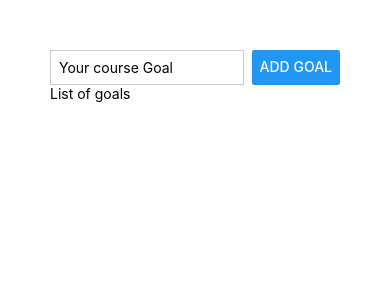
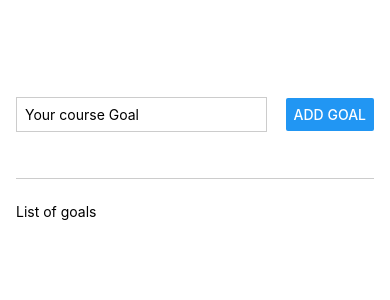
Before and after one commit to LaciG/RNCourse, a React Native app: screen / in a window 390 px wide. Shown: the top 300 px of the page. Built offline with nearby package versions, Linux system fonts and the light colour scheme.

Commit message:
Section2, video22 Done

```diff
--- a/App.js
+++ b/App.js
@@ -7,7 +7,7 @@
         <TextInput style={styles.textInput} placeholder='Your course Goal' />
         <Button title='Add Goal' />
       </View>
-      <View>
+      <View style={styles.goalsContainer}>
         <Text>List of goals</Text>
       </View>
     </View>
@@ -16,17 +16,27 @@
 
 const styles = StyleSheet.create({
   appContainer: {
-    padding: 50
+    flex: 1,
+    paddingTop: 50,
+    paddingHorizontal: 16
   },
   inputContainer: {
+    flex: 1,
     flexDirection: 'row',
     justifyContent: 'space-between',
+    alignItems: 'center',
+    marginBottom: 24,
+    borderBottomWidth: 1,
+    borderBottomColor: '#cccccc'
   },
   textInput: {
     borderWidth: 1,
     borderColor: '#cccccc',
-    width: '80%',
+    width: '70%',
     marginRight: 8,
     padding: 8,
+  },
+  goalsContainer: {
+    flex: 5,
   }
 });
```
